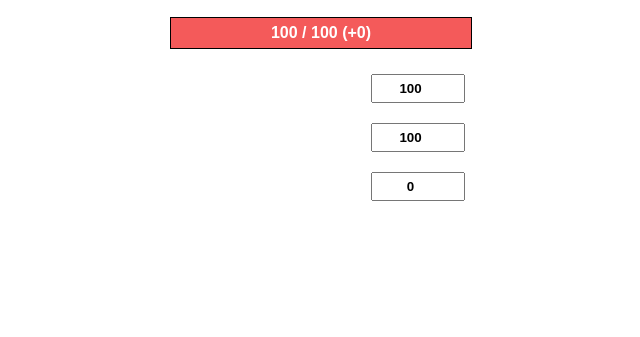
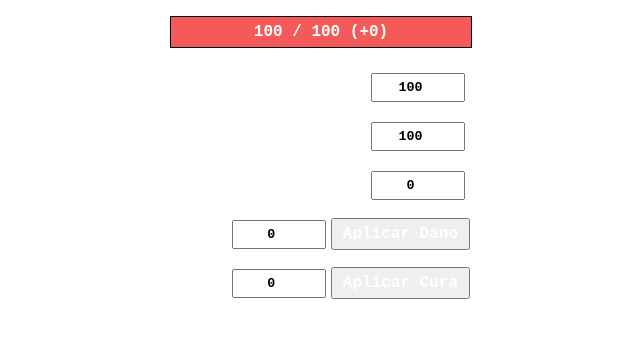
Before and after one commit to kors98/hp-tracker, a plain HTML site: page index.html in a window 1280 px wide. Shown: the part 51-388 px from the top of the page, without its empty margins (320-960 px from the left). Drawn offline with Linux system fonts and the light colour scheme.

Commit message:
Update index.html

```diff
--- a/index.html
+++ b/index.html
@@ -6,7 +6,8 @@
     <title>HP Tracker</title>
     <style>
         body {
-            font-family: Arial, sans-serif;
+            font-family: monospace, bold;
+			font-size: 16;
         }
 
         .tracker-container {
@@ -31,11 +32,11 @@
 			left: 0;
 			height: 100%;
 			background-color: LightCoral;
-			z-index: 1; /* Abaixo da barra de HP atual */
+			z-index: 1;
 			opacity: 0.7;
 			transition: width 0.3s ease-in-out;
-			pointer-events: none; /* Adicione isso para evitar interferência */
-}
+			pointer-events: none;
+		}
 
         .hp-fill {
             height: 100%;
@@ -66,6 +67,7 @@
 
         h2, label, input, button {
             color: white;
+			font-family: monospace, bold;
         }
 
         .input-container {
@@ -87,7 +89,7 @@
             margin: 5px;
             text-align: right;
             flex: 0;
-            color: black; /* Texto do input em preto */
+            color: black;
         }
 
         input[type="number"] {
@@ -98,6 +100,8 @@
         button {
             padding: 5px 10px;
             font-weight: bold;
+			font-family: monospace;
+			font-size: 16px;
         }
     </style>
 </head>
@@ -126,6 +130,18 @@
     <div class="input-container">
         <label for="tempHp">HP Temporário:</label>
         <input type="number" id="tempHp" value="0" oninput="updateHp()">
+    </div>
+
+    <div class="input-container">
+        <label for="damage">Dano:</label>
+        <input type="number" id="damage" value="0">
+        <button onclick="applyDamage()">Aplicar Dano</button>
+    </div>
+
+    <div class="input-container">
+        <label for="heal">Cura:</label>
+        <input type="number" id="heal" value="0">
+        <button onclick="applyHeal()">Aplicar Cura</button>
     </div>
 </div>
 
@@ -157,6 +173,35 @@
         hpValue.textContent = `${currentHp} / ${maxHp} (+${tempHp})`;
     }
 
+    function applyDamage() {
+        const damage = parseInt(document.getElementById("damage").value);
+        const tempHpInput = document.getElementById("tempHp");
+        const currentHpInput = document.getElementById("currentHp");
+
+        let tempHp = Math.max(0, parseInt(tempHpInput.value) - damage);
+        let currentHp = parseInt(currentHpInput.value);
+
+        if (tempHpInput.value < damage) {
+            currentHp -= (damage - (parseInt(tempHpInput.value) || 0));
+            tempHp = 0;
+        }
+
+        tempHpInput.value = tempHp;
+        currentHpInput.value = Math.max(0, currentHp);
+        updateHp();
+    }
+
+    function applyHeal() {
+        const heal = parseInt(document.getElementById("heal").value);
+        const currentHpInput = document.getElementById("currentHp");
+        const maxHp = parseInt(document.getElementById("maxHp").value);
+
+        let currentHp = Math.min(maxHp, parseInt(currentHpInput.value) + heal); // Aumenta o HP Atual, sem ultrapassar o máximo
+
+        currentHpInput.value = currentHp;
+        updateHp();
+    }
+
     window.onload = updateHp; // Atualiza a barra quando a página carrega
 </script>
 
```
